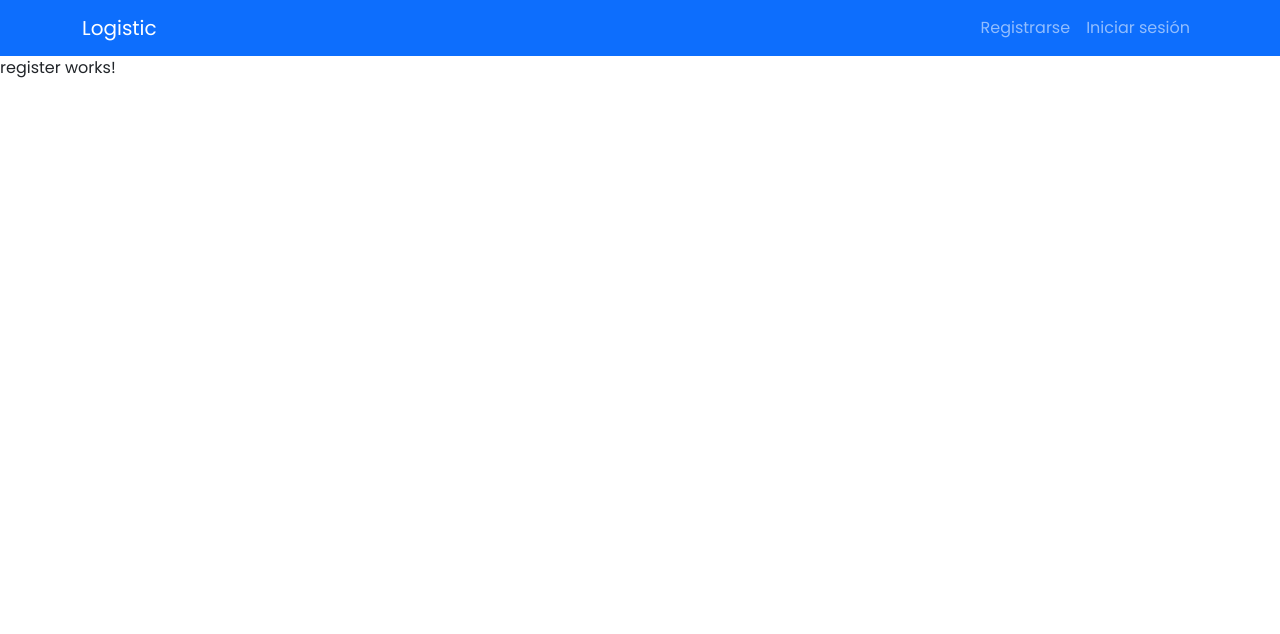
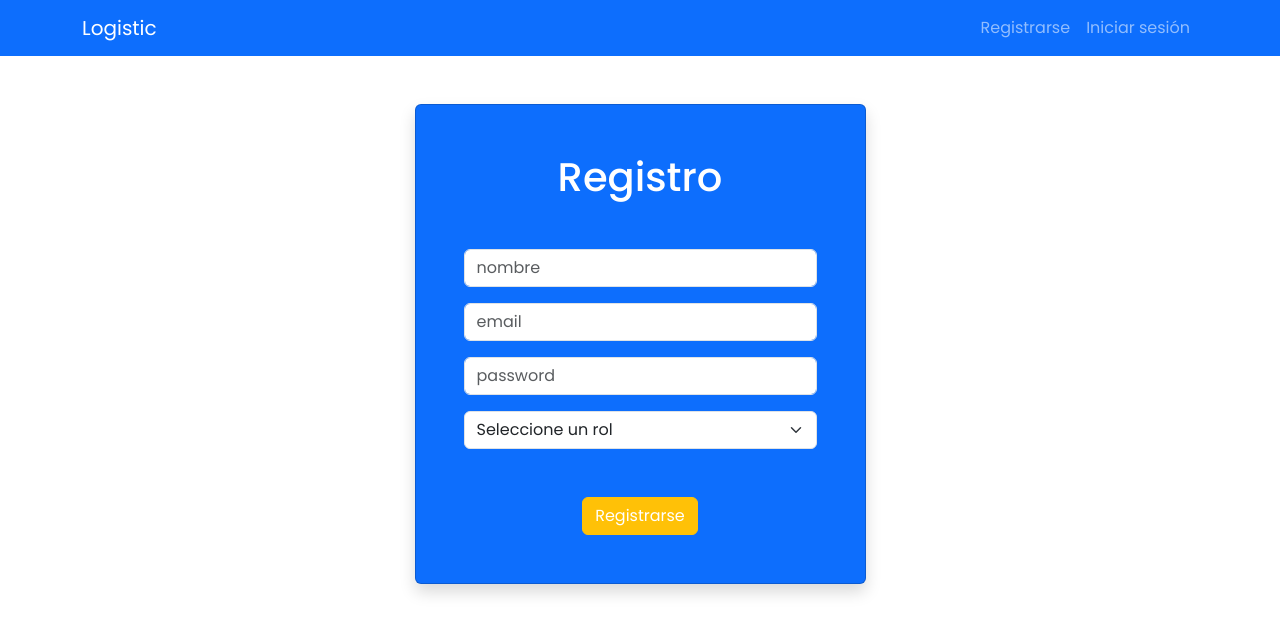
Before and after one commit to santy0627/FrontendLogistic, an Angular app: page /register in a window 1280 px wide. Shown: the top 634 px of the page. Built offline with nearby package versions, Linux system fonts and the light colour scheme.

Commit message:
feat: login y register terminados

```diff
--- a/src/app/app.config.ts
+++ b/src/app/app.config.ts
@@ -1,11 +1,15 @@
-import { ApplicationConfig, provideBrowserGlobalErrorListeners } from '@angular/core';
+import { ApplicationConfig, provideBrowserGlobalErrorListeners, importProvidersFrom } from '@angular/core';
 import { provideRouter } from '@angular/router';
 
 import { routes } from './app.routes';
+import {provideHttpClient} from '@angular/common/http';
+import { ReactiveFormsModule } from '@angular/forms';
 
 export const appConfig: ApplicationConfig = {
   providers: [
     provideBrowserGlobalErrorListeners(),
-    provideRouter(routes)
+    provideRouter(routes),
+    provideHttpClient(),
+    importProvidersFrom(ReactiveFormsModule)
   ]
 };
--- /dev/null
+++ b/src/app/interfaces/user.ts
@@ -0,0 +1,6 @@
+export interface User {
+    nombre?: string;
+    email: string;
+    password: string;
+    role?: string;
+}
--- a/src/app/pages/login/login.html
+++ b/src/app/pages/login/login.html
@@ -1 +1,30 @@
-<p>login works!</p>
+<div class="container mt-5">
+    <div class="row justify-content-center">
+        <div class="col-md-6 col-lg-5">
+            <div class="card shadow bg-primary text-white">
+                <div class="card-body p-5">
+                    <h1 class="card-title text-center mb-5">Inicio de sesión</h1>
+
+                    <form [formGroup]="loginForm" (ngSubmit)="login()">
+
+                        <div class="mb-3">
+                            <input type="email" class="form-control" id="email" required placeholder="email" formControlName="email">
+                            <div class="invalid-feedback">Por favor ingrese un email válido</div>
+                        </div>
+
+                        <div class="mb-3">
+                            <input type="password" class="form-control" id="password" required placeholder="password" formControlName="password">
+                            <div class="invalid-feedback">Porfavor ingrese una password</div>
+                        </div>
+
+                        <div class="d-grid gap-2 d-md-flex justify-content-md-center mt-5">
+                            <button type="submit" class="btn btn-warning text-white">Ingresar</button>
+                        </div>
+
+                    </form>
+
+                </div>
+            </div>
+        </div>
+    </div>
+</div>
--- a/src/app/pages/login/login.ts
+++ b/src/app/pages/login/login.ts
@@ -1,9 +1,41 @@
-import { Component } from '@angular/core';
+import { Component, inject } from '@angular/core';
+import {FormBuilder, FormGroup, Validators, ReactiveFormsModule} from '@angular/forms';
+import { Auth } from '../../services/auth';
 
 @Component({
   selector: 'app-login',
-  imports: [],
+  imports: [ReactiveFormsModule],
   templateUrl: './login.html',
   styleUrl: './login.css',
 })
-export class Login {}
+export class Login {
+  private fb = inject(FormBuilder);
+  private auth = inject(Auth);
+
+  loading: boolean = false;
+  error: string = '';
+
+  loginForm = this.fb.group({
+    email: ['', [Validators.required, Validators.email]],
+    password: ['', [Validators.required, Validators.minLength(8)]]
+  })
+
+  login() {
+    if (this.loginForm.invalid) {
+      this.loginForm.markAllAsTouched();
+      return
+    }
+    this.loading = true;
+    this.error = '';
+
+    this.auth.login(this.loginForm.value as any).subscribe({
+      next: (res) => {
+        console.log(res)
+      },
+      error: (error) => {
+        this.error = error.error
+        console.log(error.error)
+      }
+    })
+  }
+}
--- a/src/app/pages/register/register.html
+++ b/src/app/pages/register/register.html
@@ -1 +1,43 @@
-<p>register works!</p>
+<div class="container mt-5">
+    <div class="row justify-content-center">
+        <div class="col-md-6 col-lg-5">
+            <div class="card shadow bg-primary text-white">
+                <div class="card-body p-5">
+                    <h1 class="card-title text-center mb-5">Registro</h1>
+
+                    <form [formGroup]="registerForm" (ngSubmit)="register()">
+
+                        <div class="mb-3">
+                            <input type="text" class="form-control" id="nombre" required placeholder="nombre" formControlName="nombre">
+                            <div class="invalid-feedback">Por favor ingrese su nombre</div>
+                        </div>
+
+                        <div class="mb-3">
+                            <input type="email" class="form-control" id="email" required placeholder="email" formControlName="email">
+                            <div class="invalid-feedback">Por favor ingrese un email válido</div>
+                        </div>
+
+                        <div class="mb-3">
+                            <input type="password" class="form-control" id="password" required placeholder="password" formControlName="password">
+                            <div class="invalid-feedback">Porfavor ingrese una password</div>
+                        </div>
+
+                        <div class="mb-3">
+                            <select class="form-select" id="role" required formControlName="role">
+                                <option value="" disabled selected>Seleccione un rol</option>
+                                <option value="admin">Administrador</option>
+                                <option value="auxiliar">Auxiliar</option>
+                                <option value="conductor">Conductor</option>
+                            </select>
+                        </div>
+
+                        <div class="d-grid gap-2 d-md-flex justify-content-md-center mt-5">
+                            <button type="submit" class="btn btn-warning text-white">Registrarse</button>
+                        </div>
+
+                    </form>
+                </div>
+            </div>
+        </div>
+    </div>
+</div>
--- a/src/app/pages/register/register.ts
+++ b/src/app/pages/register/register.ts
@@ -1,9 +1,42 @@
-import { Component } from '@angular/core';
-
+import { Component, inject } from '@angular/core';
+import {FormBuilder, FormGroup, Validators, ReactiveFormsModule} from '@angular/forms';
+import { Auth } from '../../services/auth';
 @Component({
   selector: 'app-register',
-  imports: [],
+  imports: [ReactiveFormsModule],
   templateUrl: './register.html',
   styleUrl: './register.css',
 })
-export class Register {}
+export class Register {
+  private fb = inject(FormBuilder);
+  private auth = inject(Auth);
+
+  loading: boolean = false;
+  error: string = '';
+
+  registerForm = this.fb.group({
+    nombre: ['', [Validators.required, Validators.minLength(3)]],
+    email: ['', [Validators.required, Validators.email]],
+    password: ['', [Validators.required, Validators.minLength(6)]],
+    role: ['', Validators.required]
+  })
+
+  register() {
+    if (this.registerForm.invalid) {
+      this.registerForm.markAllAsTouched();
+      return
+    }
+    this.loading = true;
+    this.error = '';
+
+    this.auth.register(this.registerForm.value as any).subscribe({
+      next: (res) => {
+        console.log(res)
+      },
+      error: (error) => {
+        this.error = error.error
+        console.log(error.error.errors)
+      }
+    })
+  }
+}
--- /dev/null
+++ b/src/app/services/auth.ts
@@ -0,0 +1,20 @@
+import { Injectable, inject } from '@angular/core';
+import { HttpClient } from '@angular/common/http';
+import { Observable } from 'rxjs';
+import { User } from '../interfaces/user';
+
+@Injectable({
+  providedIn: 'root',
+})
+
+export class Auth {
+  private http = inject(HttpClient); //POST GET PUT y demas consultas HTTP
+
+  register(user: User) : Observable<any> {
+    return this.http.post('http://localhost:3000/api/auth/register', user)
+  }
+
+  login(credentials: Pick<User, 'email' | 'password'>): Observable<any> {
+    return this.http.post('http://localhost:3000/api/auth/login', credentials)
+  }
+}
```
